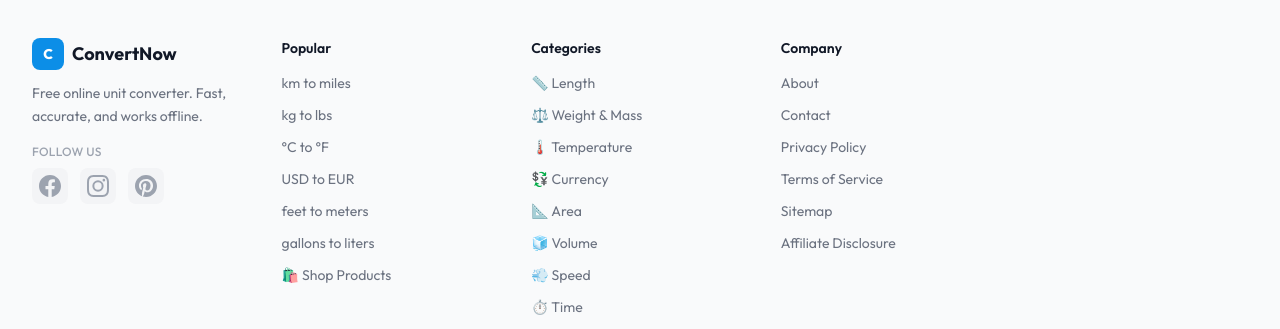
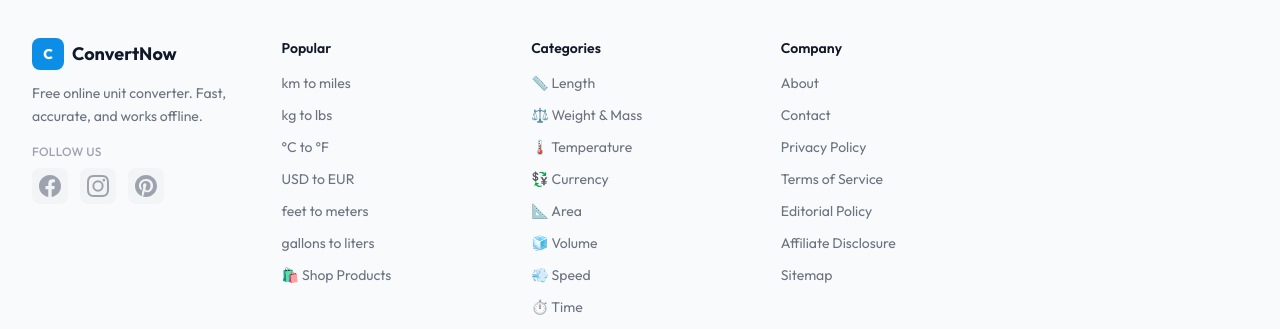
Before and after one commit to karimkurten/converter-platform, a Next.js app: page / in a window 1280 px wide. Shown: the part 5213-5542 px from the top of the page. Built offline with nearby package versions, Linux system fonts and the light colour scheme; no server answers.

Commit message:
$(cat << 'EOF'

```diff
--- a/public/sw.js
+++ b/public/sw.js
@@ -1,4 +1,4 @@
-const CACHE_NAME = 'convertnow-v1781737722636';
+const CACHE_NAME = 'convertnow-v1781737808118';
 // Build-time replaced via package.json `prebuild` hook with a unique version.
 // See `scripts/bump-sw-version` (inline) so each deploy busts the cache.
 const STATIC_ASSETS = [
--- a/src/components/layout/Footer.tsx
+++ b/src/components/layout/Footer.tsx
@@ -101,8 +101,9 @@ export default function Footer() {
                 { label: 'Contact', href: '/contact' },
                 { label: 'Privacy Policy', href: '/privacy' },
                 { label: 'Terms of Service', href: '/terms' },
+                { label: 'Editorial Policy', href: '/editorial-policy' },
+                { label: 'Affiliate Disclosure', href: '/affiliate-disclosure' },
                 { label: 'Sitemap', href: '/sitemap.xml' },
-                { label: 'Affiliate Disclosure', href: '/affiliate-disclosure' },
               ].map(link => (
                 <li key={link.href}>
                   <Link href={link.href} className="text-sm text-gray-500 dark:text-gray-400 hover:text-brand-500 dark:hover:text-brand-400 transition-colors">
```
